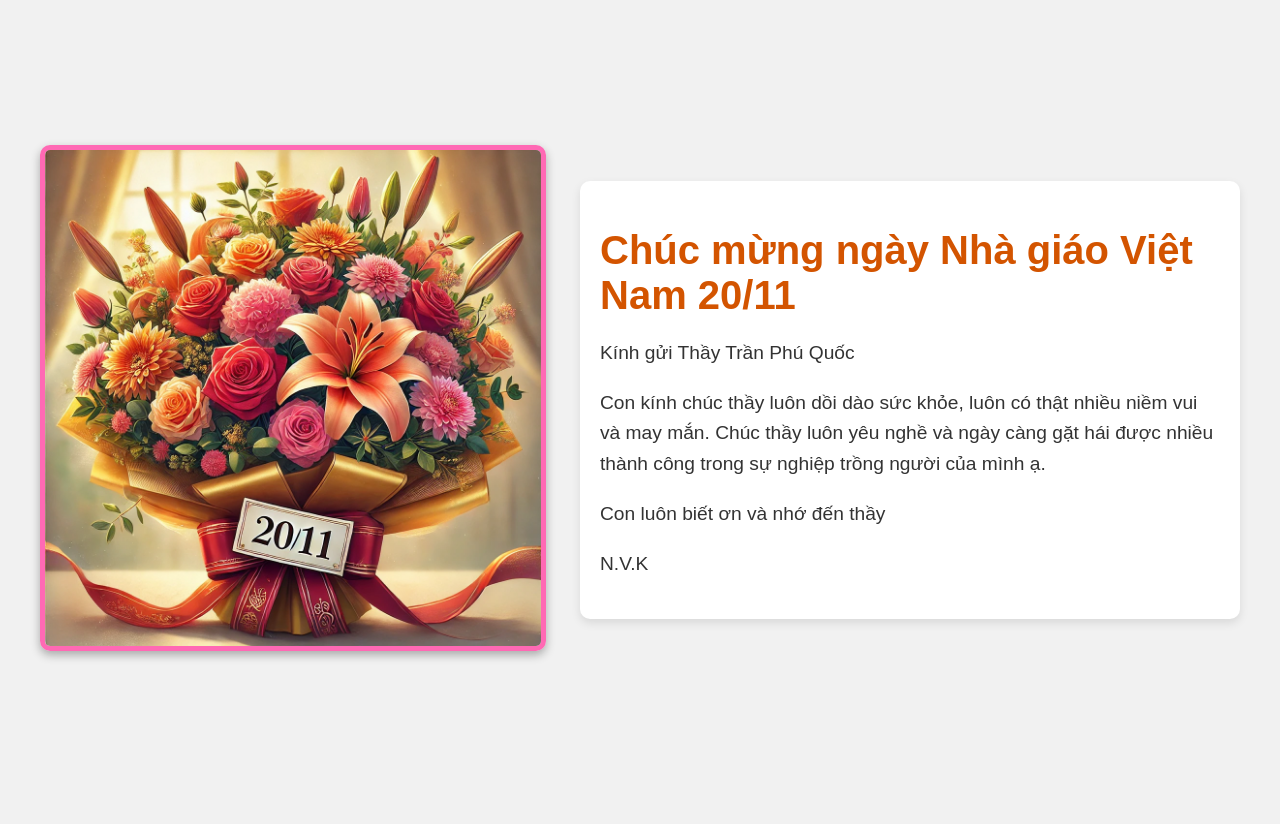
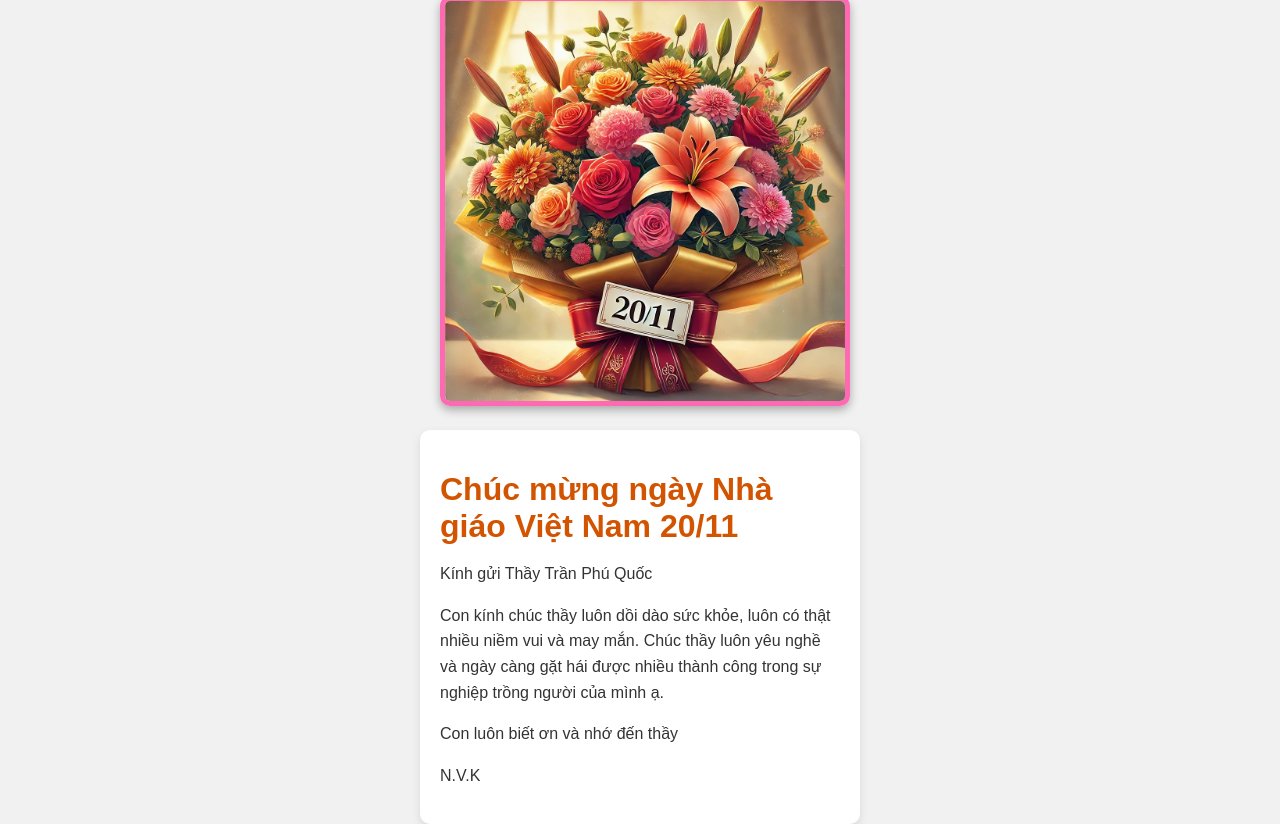
Before and after one commit to ngvkhoa/ThayQuoc-20-11, a plain HTML site: page index.html in a window 1280 px wide. Before the commit the page ends 800 px from the top, so only its background shows below. Drawn offline with Linux system fonts and the light colour scheme.

Commit message:
Update index.html

```diff
--- a/index.html
+++ b/index.html
@@ -8,17 +8,19 @@
         body {
             font-family: Arial, sans-serif;
             margin: 0;
-            padding: 20px;
+            padding: 10px;
             display: flex;
+            flex-direction: column;
             align-items: center;
-            justify-content: space-between;
-            height: calc(100vh - 40px);
+            justify-content: center;
+            height: 100vh;
             background-color: #f1f1f1;
         }
         .flower {
-            width: 40%;
+            width: 100%;
+            max-width: 400px;
             text-align: center;
-            margin-left: 20px;
+            margin-bottom: 20px;
         }
         .flower img {
             max-width: 100%;
@@ -28,21 +30,21 @@
             box-shadow: 0 4px 10px rgba(0, 0, 0, 0.3);
         }
         .message {
-            width: 50%;
+            width: 100%;
+            max-width: 400px;
             text-align: left;
             padding: 20px;
             background: #ffffff;
             box-shadow: 0 4px 10px rgba(0, 0, 0, 0.1);
             border-radius: 10px;
-            margin-right: 20px;
         }
         .message h1 {
-            font-size: 2.5rem;
+            font-size: 2rem;
             color: #d35400;
-            margin-bottom: 20px;
+            margin-bottom: 15px;
         }
         .message p {
-            font-size: 1.2rem;
+            font-size: 1rem;
             color: #333;
             line-height: 1.6;
         }
```
